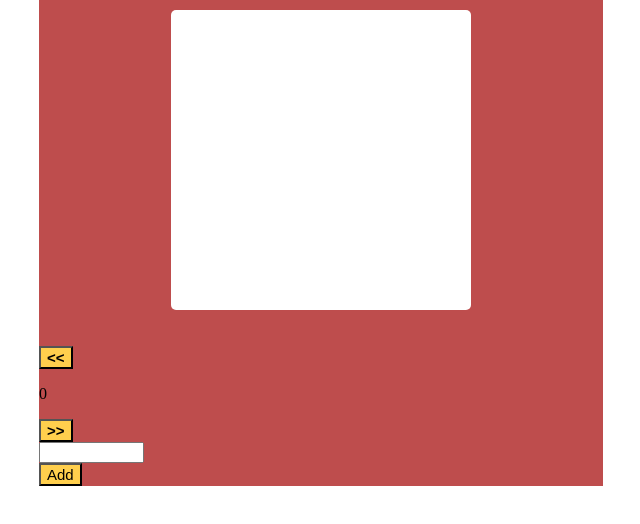
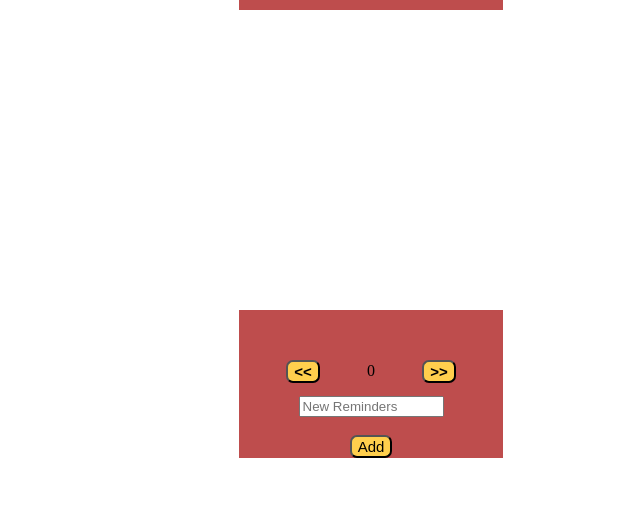
Before and after one commit to tuck27/reminder-app, a plain HTML site: page index.html in a window 1280 px wide. Shown: the part 86-610 px from the top of the page, without its empty margins (269-909 px from the left). Drawn offline with Linux system fonts and the light colour scheme.

Commit message:
second commit

```diff
--- a/index.html
+++ b/index.html
@@ -12,11 +12,14 @@
         <div class="reminder-container"></div>
         <br>
         <br>
-            <div><button id="back-button"><b><<</b></button></div>
-            <div><p>0</p></div>
-            <div><button id="next-button"><b>>></b></button></div>
+        <div class="content">
+            <button id="back-button"><b><<</b></button>
+            <p id="counter">0</p>
+            <button id="next-button"><b>>></b></button>
+        </div>
         <div class="input-container">
-            <input type="text" id="name" name="name" size="10"/>
+            <input type="text" id="name" name="name" size="15" placeholder="New Reminders"/>
+            <br>
             <button id="add-button">Add</button>
         </div>
     </div>
--- a/script.js
+++ b/script.js
@@ -0,0 +1,21 @@
+const backButton = document.getElementById("back-button");
+const nextButton = document.getElementById("next-button");
+const addButton = document.getElementById("add-button");
+var input = new Array();
+const reminders = [];
+const counter = document.getElementById("counter");
+
+function insert(val){
+    input[input.length] = val;
+}
+function show(){
+    for(i = 0; i < input.length; i++);
+}
+
+
+//array to store reminders
+//event listener for addButton --> reminders save
+//clear input field after reminder is added
+//display the reminder on the content field
+//make backButton and nextButton move through the reminder list
+//update <p> counter as you press backButton and nextButton
--- a/style.css
+++ b/style.css
@@ -3,8 +3,8 @@
     justify-content: center;
     flex-direction: column;
     background-color: rgb(190, 77, 77);
-    margin-left: 300px;
-    margin-right: 400px;
+    margin-left: 500px;
+    margin-right: 500px;
 }
 
 h1 {
@@ -19,8 +19,8 @@ button {
     background-color: rgb(255, 207, 77);
     text-decoration-color: black;
     font-size: 15px;
+    border-radius: 7px;
 }
-
 
 .reminder-container {
     display: flex;
@@ -30,3 +30,16 @@ button {
     align-self: center;
     border-radius: 5px;
 }
+
+.content{
+    display: flex;
+    flex-direction: row;
+    align-items: center;
+    justify-content: space-evenly;
+}
+
+.input-container{
+    display: flex;
+    flex-direction: column;
+    align-items: center;
+}
```
